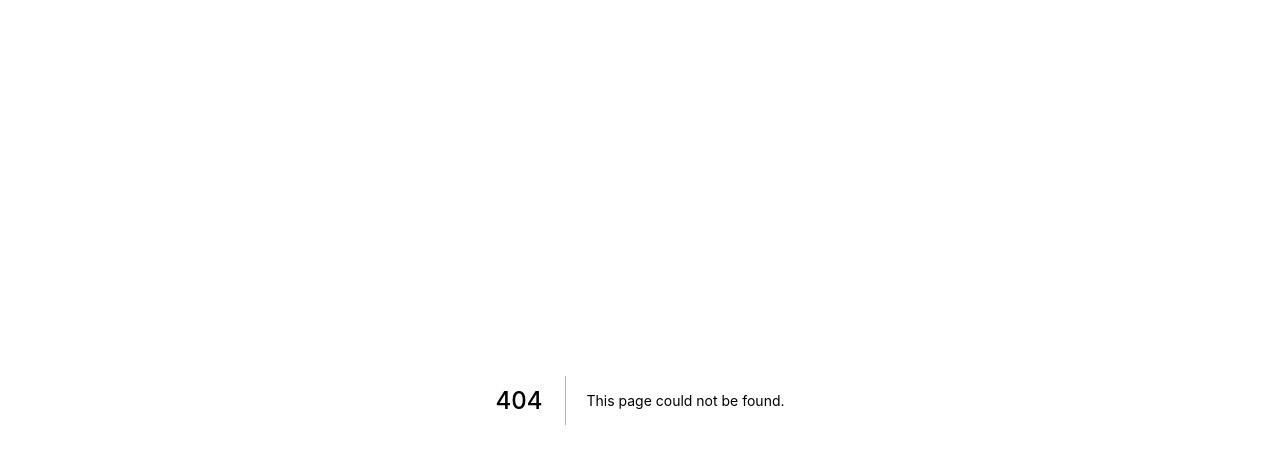
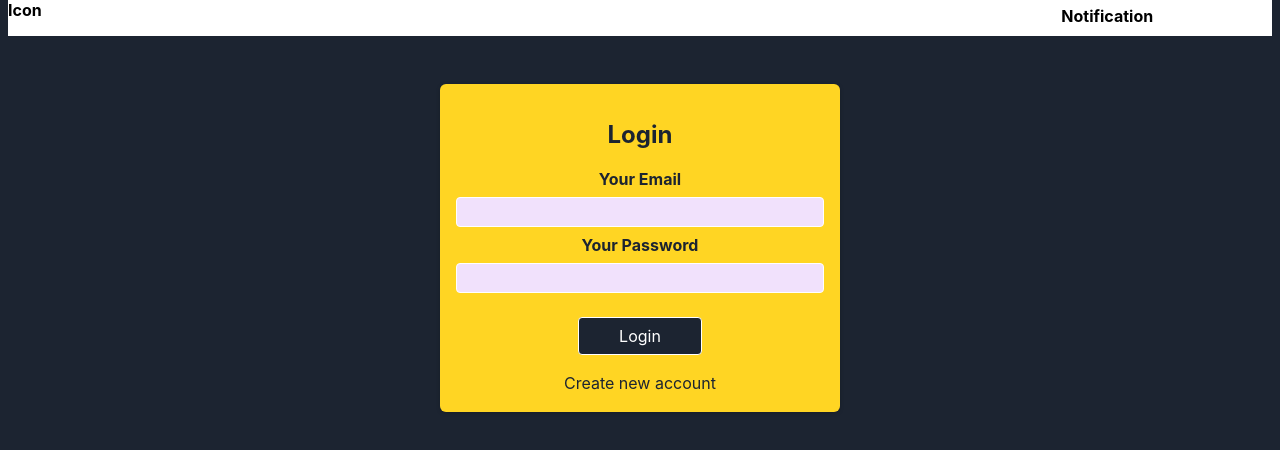
Before and after one commit to k0hei2025/code-map, a Next.js app: page /Authentication in a window 1280 px wide. Before the commit this address had no page. Shown: the top 450 px of the page. Built offline with nearby package versions, Linux system fonts and the light colour scheme.

Commit message:
adding databases and authentication

```diff
--- /dev/null
+++ b/components/Auth/AuthForm.js
@@ -0,0 +1,91 @@
+import { useEffect, useRef, useState } from 'react';
+
+import classes from './AuthForm.module.css';
+import {authAction} from '../../store/authentication'
+import {useDispatch , useSelector} from 'react-redux'
+
+const AuthForm = () => {
+ // const [isLogin, setIsLogin] = useState(true);
+  const apiKey = 'AIzaSyDFgj3cq2lSpCOWefurgUeEGj1KHT1-Nck'
+
+
+  const emailRef = useRef();
+  const passwordRef  = useRef();
+
+  const login = useSelector((state)=>state.auth.login)
+
+  const dispatch = useDispatch();
+
+
+
+
+
+
+   const switchAuthModeHandler = () => {
+
+   dispatch(authAction.isLogin())
+  console.log(login)
+  };
+
+  const submitHandler = async(event)=>{
+   event.preventDefault();
+
+   const emailData = emailRef.current.value;
+  const passwordData = emailRef.current.value;
+  if (login){
+
+  }else {
+  const data = await fetch(`https://identitytoolkit.googleapis.com/v1/accounts:signUp?key=${apiKey}`,
+  {
+   method : 'POST',
+   body: JSON.stringify({
+     email : emailData,
+     password : passwordData,
+     returnSecureToken : true
+   }),
+   headers:{
+     'Content-Type': 'application/json'
+   }
+  })
+
+  const resData = await data.json();
+
+  console.log(resData);
+
+  }
+
+
+  }
+
+
+
+  return (
+    <body className={classes.body}>
+    <section className={classes.auth}>
+      <h1>{login ? 'Login' : 'Sign Up'}</h1>
+      <form onSubmit={submitHandler}>
+        <div className={classes.control}>
+          <label htmlFor='email'>Your Email</label>
+          <input type='email' id='email' required ref={emailRef} />
+        </div>
+        <div className={classes.control}>
+          <label htmlFor='password'>Your Password</label>
+          <input type='password' id='password' required ref={passwordRef} />
+        </div>
+        <div className={classes.actions}>
+          <button>{login ? 'Login' : 'Create Account'}</button>
+          <button
+            type='button'
+            className={classes.toggle}
+            onClick={switchAuthModeHandler}
+          >
+            {login ? 'Create new account' : 'Login with existing account'}
+          </button>
+        </div>
+      </form>
+    </section>
+    </body>
+  );
+};
+
+export default AuthForm;
--- /dev/null
+++ b/components/Auth/AuthForm.module.css
@@ -0,0 +1,75 @@
+.auth {
+  margin: 3rem auto;
+  width: 95%;
+  max-width: 25rem;
+  border-radius: 6px;
+  background-color: #FFD523;
+  box-shadow: 0 1px 4px rgba(0, 0, 0, 0.2);
+  padding: 1rem;
+  text-align: center;
+}
+.body{
+  background-color: #1C2431;
+}
+
+.auth h1 {
+  text-align: center;
+  color: #1C2431;
+}
+
+.control {
+  margin-bottom: 0.5rem;
+}
+
+.control label {
+  display: block;
+  color: #1C2431;
+  font-weight: bold;
+  margin-bottom: 0.5rem;
+}
+
+.control input {
+  font: inherit;
+  background-color: #f1e1fc;
+  color: #1C2431;
+  border-radius: 4px;
+  border: 1px solid white;
+  width: 100%;
+  text-align: left;
+  padding: 0.25rem;
+}
+
+.actions {
+  margin-top: 1.5rem;
+  display: flex;
+  flex-direction: column;
+  align-items: center;
+}
+
+.actions button {
+  cursor: pointer;
+  font: inherit;
+  color: white;
+  background-color: #1C2431;
+  border: 1px solid white;
+  border-radius: 4px;
+  padding: 0.5rem 2.5rem;
+}
+
+.actions button:hover {
+  background-color: #873abb;
+  border-color: #873abb;
+}
+
+.actions .toggle {
+  margin-top: 1rem;
+  background-color: transparent;
+  color: #1C2431;
+  border: none;
+  padding: 0.15rem 1.5rem;
+}
+
+.actions .toggle:hover {
+  background-color: transparent;
+  color: #ae82cc;
+}
--- a/components/NavigationBar/upperNavigationBar.jsx
+++ b/components/NavigationBar/upperNavigationBar.jsx
@@ -5,7 +5,8 @@ import MenuItem from '@material-ui/core/MenuItem';
 import { AccountCircle } from '@material-ui/icons';
 import {makeStyles} from '@material-ui/core/styles'
 import Link from 'next/link'
-
+import { Grid } from '@material-ui/core';
+import { useSelector } from 'react-redux';
 
 const classes = makeStyles(({
 
@@ -19,7 +20,19 @@ const classes = makeStyles(({
 
 export default function SimpleMenu() {
 
-               const style = classes();
+  const isSigned = useSelector((state)=>state.auth.signed);
+
+  let bool;
+
+  if ( isSigned === null){
+    bool = false
+  }else {
+    bool = true
+  }
+
+
+
+  const style = classes();
 
   const [anchorEl, setAnchorEl] = React.useState(null);
 
@@ -32,10 +45,21 @@ export default function SimpleMenu() {
   };
 
   return (
-     <div>
-      <Button aria-controls="simple-menu" aria-haspopup="true" onClick={handleClick}>
+     <Grid container  style={{
+       backgroundColor:'white'
+     }}>
+     <Grid item md={10} sm={11}>
+
+       <b>Icon</b>
+     </Grid>
+     <Grid item md={2} sm={1}>
+     <b>Notification</b>
+
+
+       {bool ? <Button aria-controls="simple-menu" aria-haspopup="true" onClick={handleClick}>
       <AccountCircle className={style.icon} />
-      </Button>
+      </Button> : <Button> Sign up </Button> }
+
       <Menu
         id="simple-menu"
         anchorEl={anchorEl}
@@ -44,9 +68,10 @@ export default function SimpleMenu() {
         onClose={handleClose}
       >
         <MenuItem onClick={handleClose}><Link href='/myProfile'>Profile</Link></MenuItem>
-        <MenuItem onClick={handleClose}>My account</MenuItem>
+        <MenuItem onClick={handleClose}><Link href='/Authentication'>My Account</Link></MenuItem>
         <MenuItem onClick={handleClose}>Logout</MenuItem>
       </Menu>
-    </div>
+    </Grid>
+    </Grid>
   );
 }
--- /dev/null
+++ b/pages/Authentication/index.jsx
@@ -0,0 +1,13 @@
+import React from 'react'
+import { Fragment } from 'react'
+import Auth from '../../components/Auth/AuthForm'
+import Navigation from '../../components/NavigationBar/upperNavigationBar'
+
+export default function index() {
+               return (
+                              <Fragment>
+                            <Navigation/>
+                              <Auth/>
+                              </Fragment>
+               )
+}
--- a/pages/index.js
+++ b/pages/index.js
@@ -3,10 +3,12 @@ import Box from '../components/Box'
 import styles from '../styles/Home.module.css'
 import NavigationBar from '../components/NavigationBar/Navigation.jsx'
 import Footer from '../UX/footer'
+
 function WorkSpace() {
   return (
 
     <div className={styles.frame} >
+
    <NavigationBar />
 
     </div>
--- a/store/addFile.js
+++ b/store/addFile.js
@@ -1,4 +1,14 @@
 import {createSlice} from '@reduxjs/toolkit'
+
+   const trial= async ()=>{
+
+const data = await fetch(`https://code-map-9f57c-default-rtdb.firebaseio.com/file.json`);
+      const resData = await data.json()
+      console.log(resData);
+
+      }
+
+
 
 const initialState  = {
 
--- /dev/null
+++ b/store/authentication.js
@@ -0,0 +1,23 @@
+import {createSlice} from '@reduxjs/toolkit'
+
+const initialState = {
+               login : 'false',
+               signed : ''
+}
+
+ const authSlice = createSlice({
+               name : 'auth',
+               initialState : initialState,
+               reducers : {
+                              isLogin(state ){
+                               state.login  = !state.login
+                              },
+
+
+
+               }
+})
+
+export const authAction = authSlice.actions;
+
+export const authReducers = authSlice.reducer;
--- a/store/store.jsx
+++ b/store/store.jsx
@@ -3,13 +3,14 @@ import {configureStore} from '@reduxjs/toolkit'
 import addComponentReducer from './addComponentSlice'
 import {mapDataReducer} from './mapData'
 import {fileStoreSlice} from './addFile'
-
+import {authReducers} from './authentication'
 
   export const store = configureStore({
                   reducer : {
                     component:addComponentReducer,
                     mapData: mapDataReducer,
-                    fileStore : fileStoreSlice.reducer
+                    fileStore : fileStoreSlice.reducer,
+                    auth : authReducers
                   }
 
    })
```
Also changed, not shown: components/profile.jsx (+34 -3 lines), pages/NavigationBar.jsx (added, +9 -0 lines), pages/addFile/index.jsx (+22 -10 lines).
